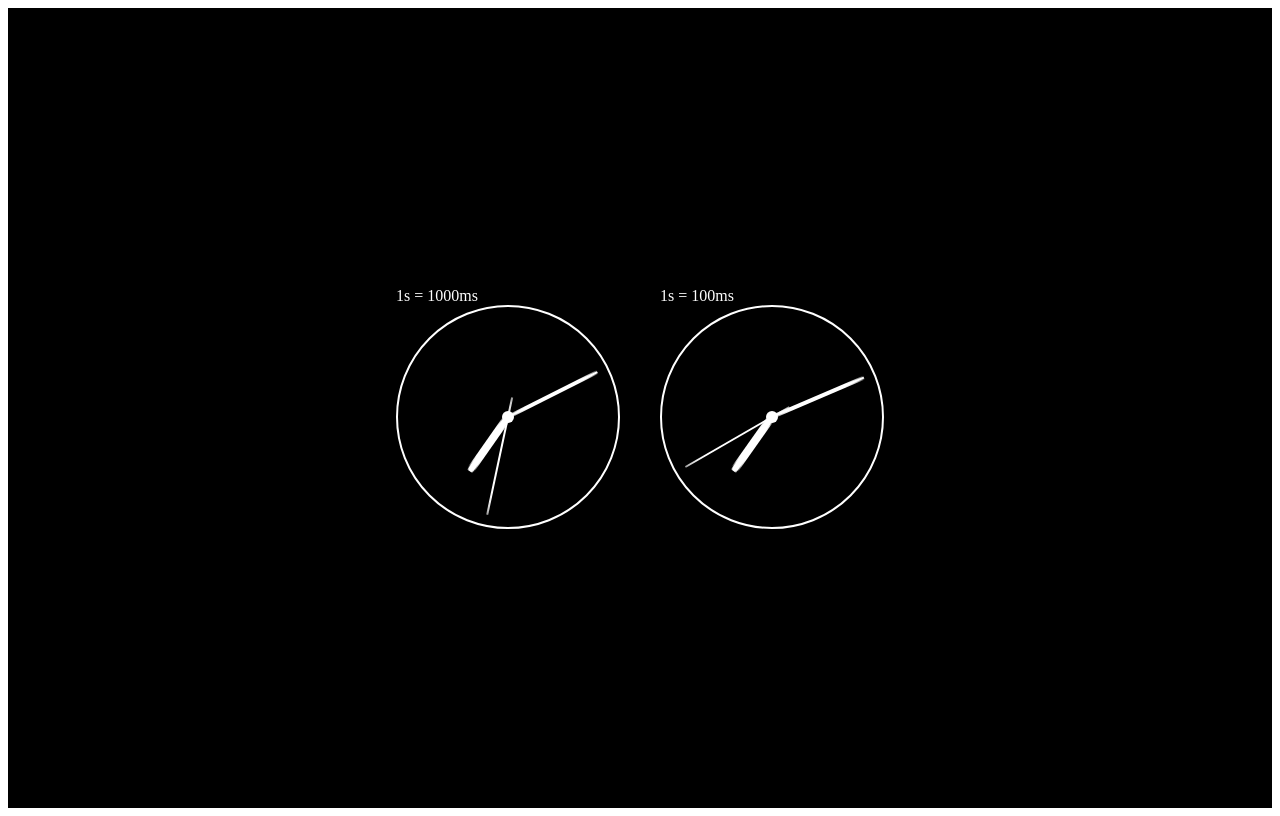
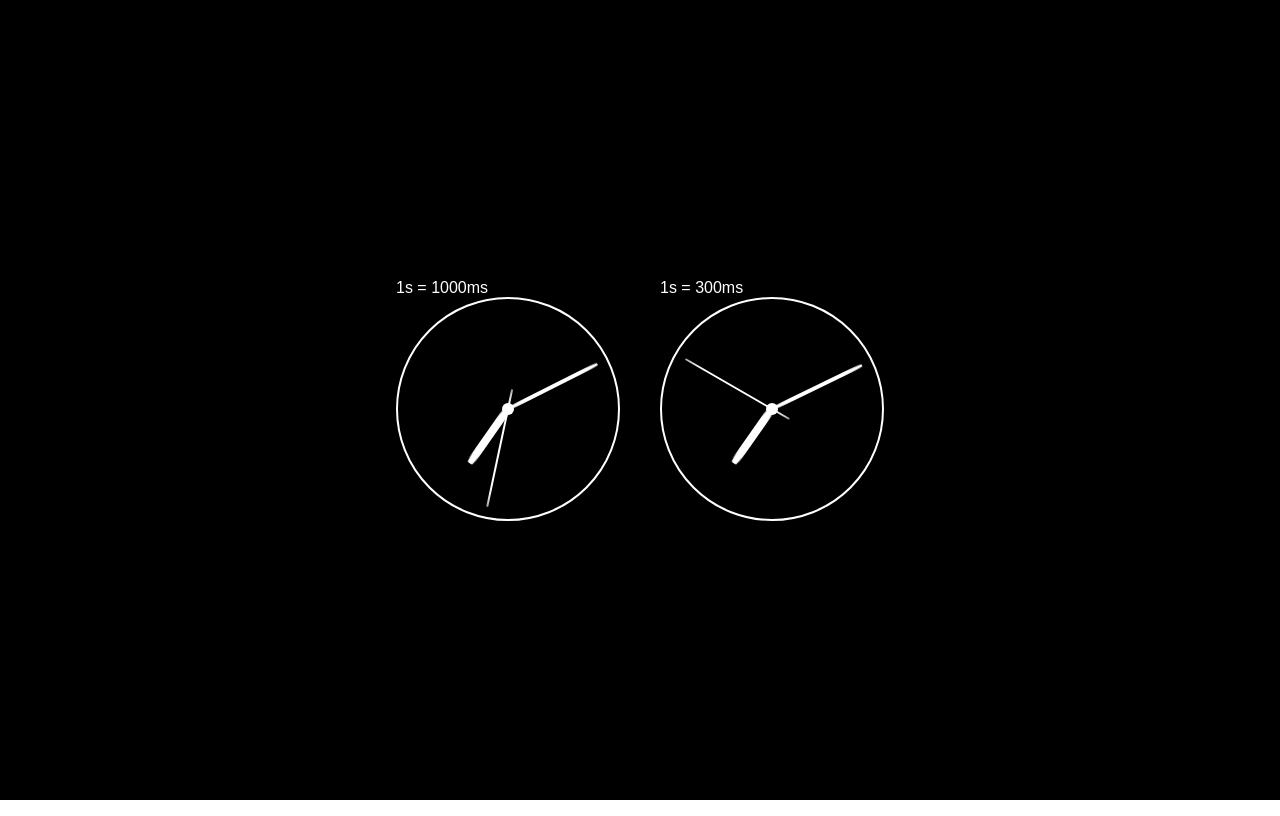
Before and after one commit to bezdonas/planet-clock, a React (Create React App) app: page / in a window 1280 px wide. Built offline with nearby package versions, Linux system fonts and the light colour scheme.

Commit message:
Chore/arrow minor tweaks (#23)
Several minor tweaks: removed namespace from interfaces(do not need it now), separated common Arrow-css, some renaming, font-family, body margin removed, will-change for arrows

```diff
--- /dev/null
+++ b/src/Clock/Arrows/Arrow.ts
@@ -0,0 +1,18 @@
+import styled from 'styled-components';
+import { clockColor } from '../ClockConstants';
+
+export default styled.div`
+  will-change: transform;
+  position: absolute;
+  top: 0;
+  left: 50%;
+  :after {
+    content: '';
+    position: absolute;
+    top: 0;
+    left: 0;
+    right: 0;
+    background: ${clockColor};
+    border-radius: 25%;
+  }
+`;
--- a/src/Clock/Arrows/helpers.ts
+++ b/src/Clock/Arrows/ArrowHelpers.ts
@@ -3,7 +3,7 @@ import styled, {
   Keyframes,
   StyledComponentClass,
 } from 'styled-components';
-import { IClock } from 'src/types/Clock';
+import { AnimateArrowComponentArgs } from 'src/types/Clock';
 
 export const getRotateAnimation = (from: number, to: number): Keyframes => {
   return keyframes`
@@ -25,7 +25,7 @@ export const positionArrowComponent = (
   `;
 
 export const animateArrowComponent = (
-  settings: IClock.AnimateArrowComponentArgs
+  settings: AnimateArrowComponentArgs
 ): StyledComponentClass<{}, {}> => {
   const { positionedArrow, rotateAnimation, duration, steps } = settings;
   const stepsSetting = steps ? `steps(${steps})` : '';
--- a/src/Clock/Arrows/HourArrow.tsx
+++ b/src/Clock/Arrows/HourArrow.tsx
@@ -4,36 +4,30 @@ import {
   getRotateAnimation,
   positionArrowComponent,
   animateArrowComponent,
-} from './helpers';
-import { clockColor, clockDiameter, degsPerCircle } from '../ClockConstants';
+} from './ArrowHelpers';
+import { clockDiameter, degsPerCircle } from '../ClockConstants';
+import Arrow from './Arrow';
+import { ArrowComponentProps } from 'types/Clock';
 
-const StyledHour = styled.div`
-  position: absolute;
-  top: 0;
-  left: 50%;
+const StyledHour = styled(Arrow)`
   width: 8px;
   margin-left: -4px;
   height: ${clockDiameter / 3}px;
   padding-bottom: ${clockDiameter / 3}px;
   top: ${clockDiameter / 6}px;
   :after {
-    content: '';
-    position: absolute;
-    top: 0;
     bottom: 50%;
-    left: 0;
-    right: 0;
-    background: ${clockColor};
-    border-radius: 25%;
   }
 `;
 
-export interface HourArrowProps {
+export interface ArrowComponentProps {
   position: number;
   circleDuration: number;
 }
 
-export default class HourArrow extends React.PureComponent<HourArrowProps> {
+export default class HourArrow extends React.PureComponent<
+  ArrowComponentProps
+> {
   public render() {
     const { position, circleDuration } = this.props;
     const AnimatedStyledHour = animateArrowComponent({
--- a/src/Clock/Arrows/MinuteArrow.tsx
+++ b/src/Clock/Arrows/MinuteArrow.tsx
@@ -4,35 +4,29 @@ import {
   getRotateAnimation,
   positionArrowComponent,
   animateArrowComponent,
-} from './helpers';
-import { clockColor, clockDiameter, degsPerCircle } from '../ClockConstants';
+} from './ArrowHelpers';
+import { clockDiameter, degsPerCircle } from '../ClockConstants';
+import Arrow from './Arrow';
+import { ArrowComponentProps } from 'types/Clock';
 
-const StyledMinute = styled.div`
-  position: absolute;
-  top: 0;
-  left: 50%;
+const StyledMinute = styled(Arrow)`
   width: 4px;
   margin-left: -2px;
   height: ${clockDiameter / 2}px;
   padding-bottom: ${clockDiameter / 2}px;
   :after {
-    content: '';
-    position: absolute;
-    top: 0;
     bottom: 50%;
-    left: 0;
-    right: 0;
-    background: ${clockColor};
-    border-radius: 25%;
   }
 `;
 
-export interface MinuteArrowProps {
+export interface ArrowComponentProps {
   position: number;
   circleDuration: number;
 }
 
-export default class MinuteArrow extends React.PureComponent<MinuteArrowProps> {
+export default class MinuteArrow extends React.PureComponent<
+  ArrowComponentProps
+> {
   public render() {
     const { position, circleDuration } = this.props;
     const AnimatedStyledMinute = animateArrowComponent({
--- a/src/Clock/Arrows/SecondArrow.tsx
+++ b/src/Clock/Arrows/SecondArrow.tsx
@@ -4,40 +4,29 @@ import {
   getRotateAnimation,
   positionArrowComponent,
   animateArrowComponent,
-} from './helpers';
-import {
-  clockColor,
-  clockDiameter,
-  degsPerCircle,
-  secsPerCircle,
-} from '../ClockConstants';
+} from './ArrowHelpers';
+import { clockDiameter, degsPerCircle, secsPerCircle } from '../ClockConstants';
+import Arrow from './Arrow';
+import { ArrowComponentProps } from 'types/Clock';
 
-const StyledSecond = styled.div`
-  position: absolute;
-  top: 0;
-  left: 50%;
+const StyledSecond = styled(Arrow)`
   width: 2px;
   margin-left: -1px;
   height: ${clockDiameter / 2}px;
   padding-bottom: ${clockDiameter / 2}px;
   :after {
-    content: '';
-    position: absolute;
-    top: 0;
     bottom: 40%;
-    left: 0;
-    right: 0;
-    background: ${clockColor};
-    border-radius: 25%;
   }
 `;
 
-export interface SecondArrowProps {
+export interface ArrowComponentProps {
   position: number;
   circleDuration: number;
 }
 
-export default class SecondArrow extends React.PureComponent<SecondArrowProps> {
+export default class SecondArrow extends React.PureComponent<
+  ArrowComponentProps
+> {
   public render() {
     const { position, circleDuration } = this.props;
     const AnimatedStyledSecond = animateArrowComponent({
--- a/src/Clock/Clock.tsx
+++ b/src/Clock/Clock.tsx
@@ -13,7 +13,7 @@ import {
 import SecondArrow from './Arrows/SecondArrow';
 import MinuteArrow from './Arrows/MinuteArrow';
 import HourArrow from './Arrows/HourArrow';
-import { IClock } from 'src/types/Clock';
+import { Durations, Time } from 'src/types/Clock';
 
 const StyledClockWrapper = styled.div`
   margin: 20px;
@@ -42,7 +42,7 @@ const StyledClockWrapper = styled.div`
   }
 `;
 
-export const getDurations = (secondDuration: number): IClock.Durations => {
+export const getDurations = (secondDuration: number): Durations => {
   const minuteDuration: number = secondDuration * secsPerCircle;
   const hourDuration: number = minuteDuration * minsPerCircle;
   const dayDuration: number = hourDuration * hoursPerCircle;
@@ -57,7 +57,7 @@ export const timeToDegrees = (
   hour: number,
   minute: number,
   second: number
-): IClock.Time => {
+): Time => {
   return {
     second: Math.round(degsPerSec * second),
     minute: Math.round(degsPerMin * (minute + second / secsPerCircle)),
@@ -67,7 +67,7 @@ export const timeToDegrees = (
 
 export type ClockProps = {
   secondDuration: number;
-} & IClock.Time;
+} & Time;
 
 export default class Clock extends React.PureComponent<ClockProps> {
   public render() {
--- a/src/Clock/ClockContainer.tsx
+++ b/src/Clock/ClockContainer.tsx
@@ -31,7 +31,7 @@ export default class ClockContainer extends React.PureComponent {
           second={this.getCurrentSecond()}
         />
         <Clock
-          secondDuration={100}
+          secondDuration={300}
           hour={this.getCurrentHour()}
           minute={this.getCurrentMinute()}
           second={this.getCurrentSecond()}
--- a/src/Layout/Layout.tsx
+++ b/src/Layout/Layout.tsx
@@ -2,6 +2,7 @@ import React, { ReactNode } from 'react';
 import styled from 'styled-components';
 
 const StyledLayoutWrapper = styled.div`
+  font-family: sans-serif;
   background: rgb(0, 0, 0);
   display: grid;
   height: 100vh;
--- /dev/null
+++ b/src/index.css
@@ -0,0 +1,3 @@
+body {
+  margin: 0;
+}
--- a/src/index.tsx
+++ b/src/index.tsx
@@ -2,6 +2,7 @@ import * as React from 'react';
 import * as ReactDOM from 'react-dom';
 import App from './App';
 import registerServiceWorker from './registerServiceWorker';
+import './index.css';
 
 ReactDOM.render(<App />, document.getElementById('root') as HTMLElement);
 registerServiceWorker();
--- a/src/types/Clock.d.ts
+++ b/src/types/Clock.d.ts
@@ -1,6 +1,5 @@
 import styled, { Keyframes, StyledComponentClass } from 'styled-components';
 
-export namespace IClock {
 export interface Time {
   hour: number;
   minute: number;
@@ -19,4 +18,8 @@ export namespace IClock {
   duration: number;
   steps?: number;
 }
+
+export interface ArrowComponentProps {
+  position: number;
+  circleDuration: number;
 }
```
Also changed, not shown: 2 other files (tests, documents, lock files or other folders). Lines whose indentation alone changed are shown as unchanged.
